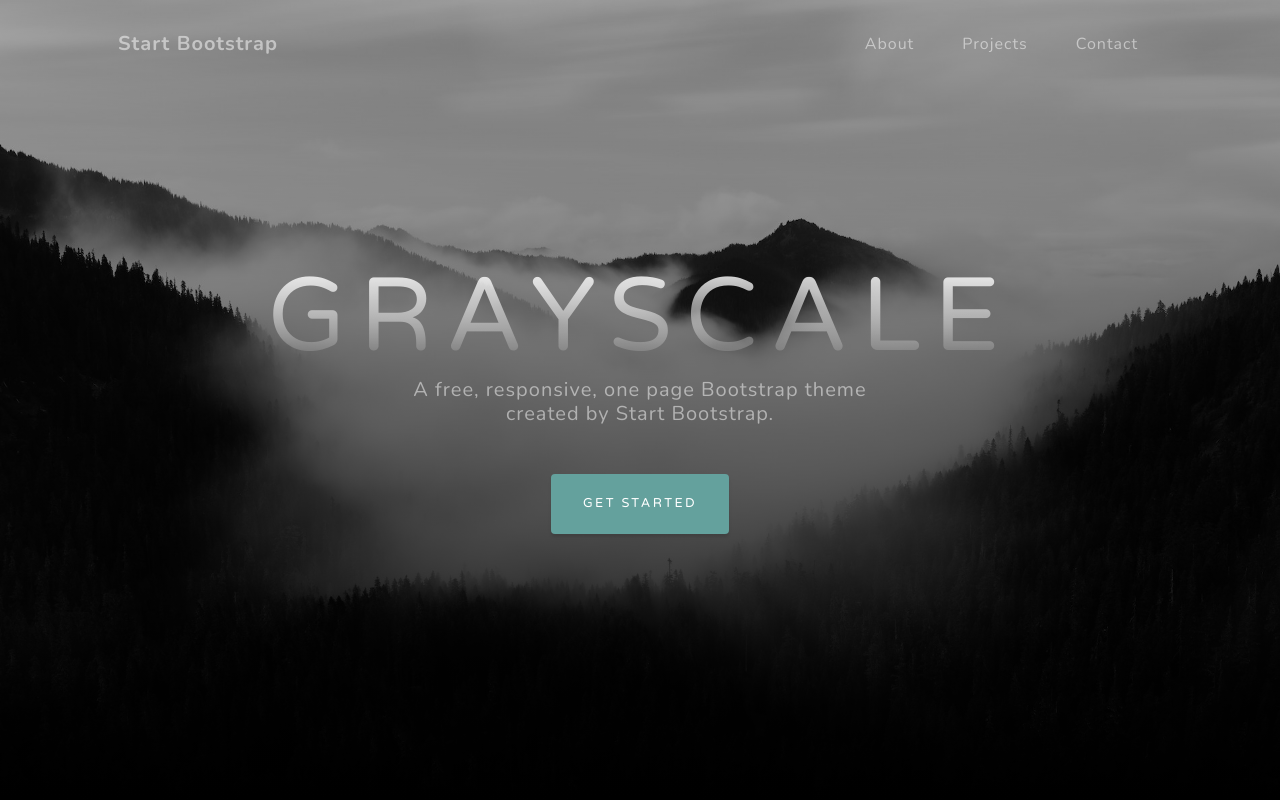
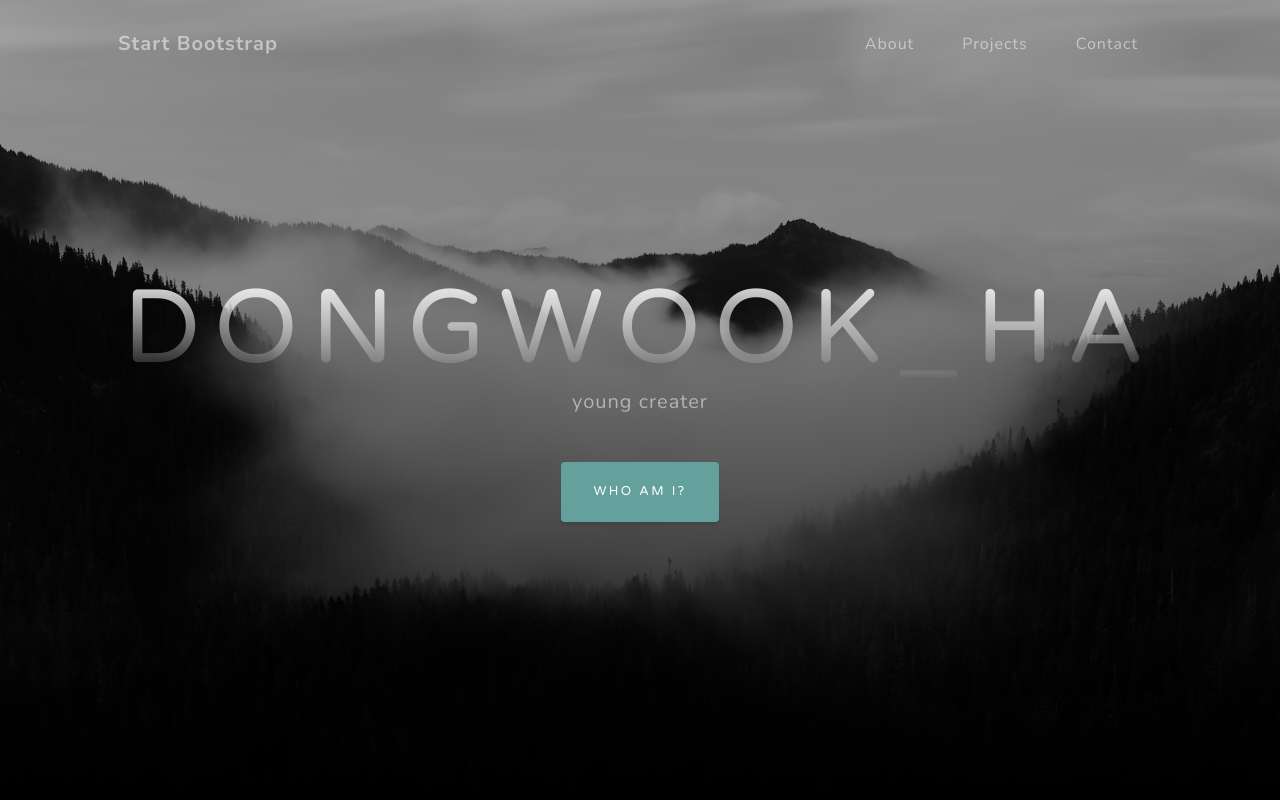
Before and after one commit to Flywoogi/Flywoogi.github.io, a plain HTML site: page index.html in a window 1280 px wide. Shown: the top 800 px of the page. Drawn offline with nearby package versions, Linux system fonts and the light colour scheme.

Commit message:
index update

```diff
--- a/index.html
+++ b/index.html
@@ -5,7 +5,7 @@
         <meta name="viewport" content="width=device-width, initial-scale=1, shrink-to-fit=no" />
         <meta name="description" content="" />
         <meta name="author" content="" />
-        <title>하동욱 - Start Bootstrap Theme</title>
+        <title>하동욱 - 포트폴리오</title>
         <link rel="icon" type="image/x-icon" href="assets/favicon.ico" />
         <!-- Font Awesome icons (free version)-->
         <script src="https://use.fontawesome.com/releases/v5.15.3/js/all.js" crossorigin="anonymous"></script>
@@ -38,9 +38,9 @@
             <div class="container px-4 px-lg-5 d-flex h-100 align-items-center justify-content-center">
                 <div class="d-flex justify-content-center">
                     <div class="text-center">
-                        <h1 class="mx-auto my-0 text-uppercase">Grayscale</h1>
-                        <h2 class="text-white-50 mx-auto mt-2 mb-5">A free, responsive, one page Bootstrap theme created by Start Bootstrap.</h2>
-                        <a class="btn btn-primary" href="#about">Get Started</a>
+                        <h1 class="mx-auto my-0 text-uppercase">Dongwook_Ha</h1>
+                        <h2 class="text-white-50 mx-auto mt-2 mb-5">young creater</h2>
+                        <a class="btn btn-primary" href="#about">Who am I?</a>
                     </div>
                 </div>
             </div>
```
